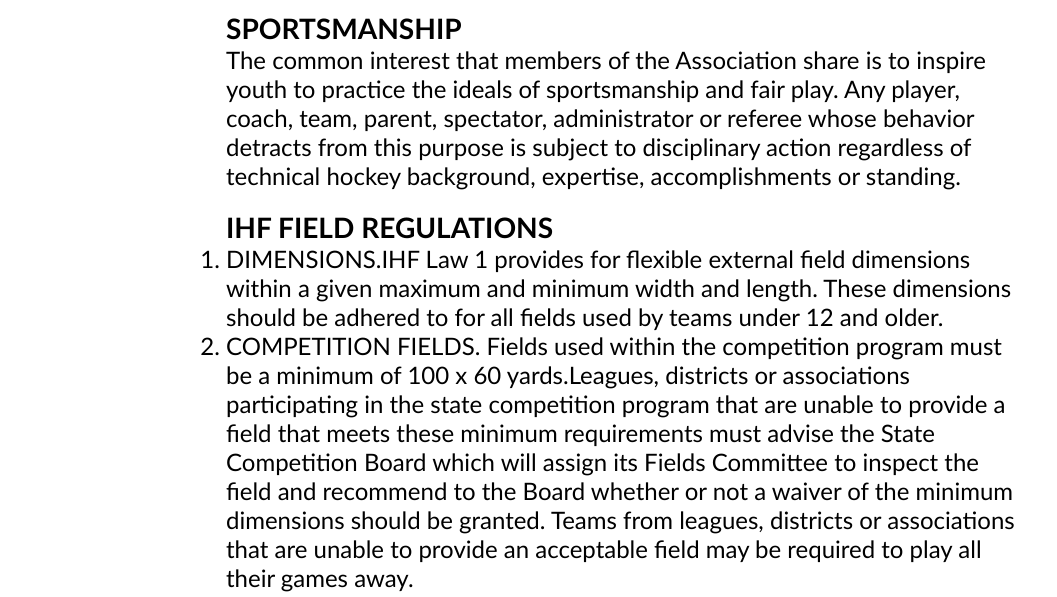
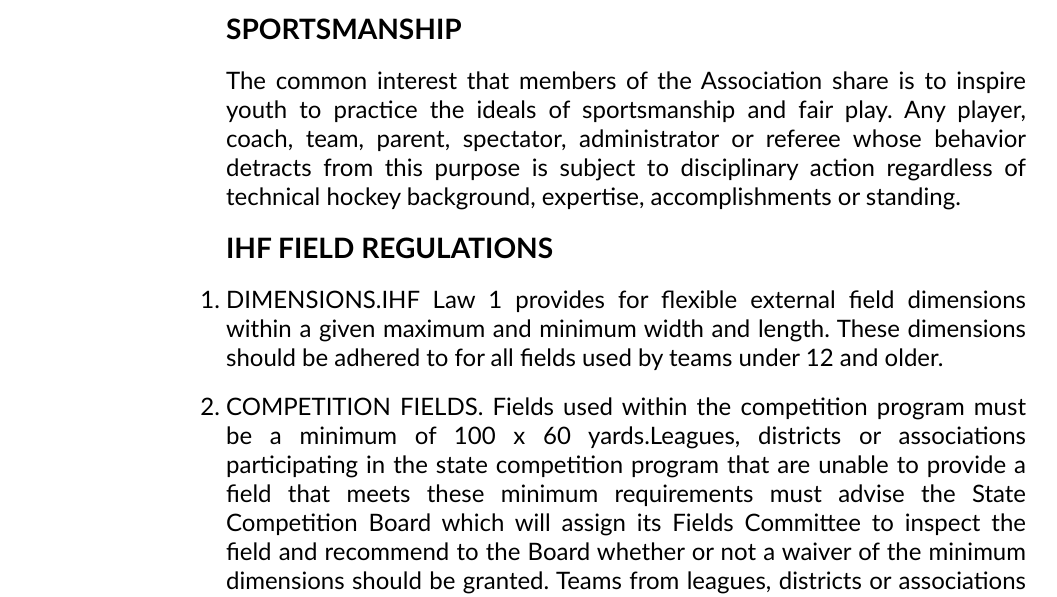
Before and after one commit to becca221b/MDHL_Ozuna, a plain HTML site: page rules.html in a window 1280 px wide. Shown: the part 581-1178 px from the top of the page, without its empty margins (30-1087 px from the left). Drawn offline with Linux system fonts and the light colour scheme.

Commit message:
add styles to rules.html

```diff
--- a/rules.html
+++ b/rules.html
@@ -35,10 +35,10 @@
                     <h3>RULES OF PLAY & POLICIES</h3>
                     <p>IHF rules shall govern MDHL play except as modified herein.</p>
                 </div>
-                <div>
+                <div class="rules">
                     <div>
                         <h3>SPORTSMANSHIP</h3>
-                        <p>The common interest that members of the Association share is to inspire
+                        <p class="sportsmanship">The common interest that members of the Association share is to inspire
                         youth to practice the ideals of sportsmanship and fair play. Any player, coach,
                         team, parent, spectator, administrator or referee whose behavior detracts from
                         this purpose is subject to disciplinary action regardless of technical hockey
@@ -47,11 +47,13 @@
                     </div>
                     <div>
                         <h3>IHF FIELD REGULATIONS</h3>
-                        <ol>
-                            <li>DIMENSIONS.IHF Law 1 provides for flexible external   field dimensions within a given maximum and minimum width and length. These dimensions should be adhered to for all fields used by teams under 12 and older.</li>
+                        <ol class="field-regulation">
+                            <li>DIMENSIONS.IHF Law 1 provides for flexible external   field dimensions within a given maximum and minimum width and length. These dimensions should be adhered to for all fields used by teams under 12 and older.
+                            </li>
                             <li>COMPETITION FIELDS. Fields used within the competition program must be a minimum of 100 x 60 yards.Leagues, districts or associations participating in
                             the state competition program that are unable to provide a field that meets these
-                            minimum requirements must advise the State Competition Board which will assign its Fields Committee to inspect the field and recommend to the Board whether or not a waiver of the minimum dimensions should be granted. Teams from leagues, districts or associations that are unable to provide an acceptable field may be required to play all their games away.</li>
+                            minimum requirements must advise the State Competition Board which will assign its Fields Committee to inspect the field and recommend to the Board whether or not a waiver of the minimum dimensions should be granted. Teams from leagues, districts or associations that are unable to provide an acceptable field may be required to play all their games away.
+                            </li>
                             <li>FIELDS USED BY YOUNG AGE GROUPS
                                 <ol class="fields">
                                     <li>U-6 play on a field approximately 20 X 40 yards with no penalty areas. Fields for older age groups should be progressively larger.
--- a/style.css
+++ b/style.css
@@ -98,6 +98,13 @@ article{
 article div{
     margin-top: 20px;
 }
+.rules{
+    text-align: justify;
+}
+.sportsmanship, .field-regulation li{
+    margin-top: 20px;
+}
+
 .coach-rules{
     list-style-image: url(./assets/hockey-puck-solid.svg);
 }
```
